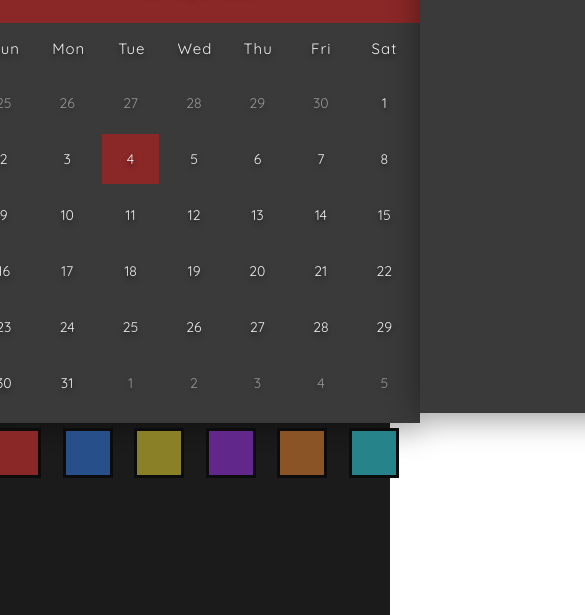
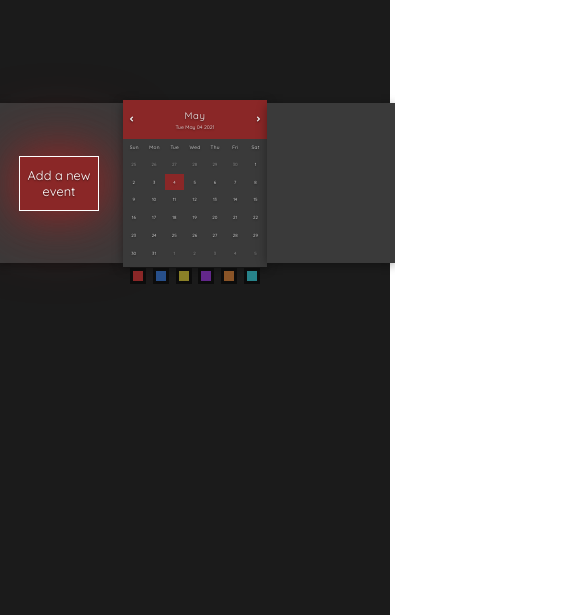
Before and after one commit to LukasDeRuiter/project-Calendar, a plain HTML site: page index.html in a window 390 px wide. Shown: the part 229-844 px from the top of the page, 585 px wide, since content can reach past the window. Drawn offline with Linux system fonts and the light colour scheme.

Commit message:
added media queries for smartphone, ipad and laptop

```diff
--- a/calendar.css
+++ b/calendar.css
@@ -246,6 +246,7 @@ html{
 .deleteBtn{
     color: white;
     border: 0.2rem solid white;
+    font-size: 1rem;
     width: 10rem;
     height: 4rem;
     margin-top: 1rem;
@@ -328,3 +329,22 @@ html{
 .teal{
     background-color: rgb(39, 131, 138);
 }
+
+
+@media screen and (max-width: 480px){
+    html{
+        font-size: 20%;
+    }
+}
+
+@media screen and (min-width: 481px) and (max-width: 768px){
+    html{
+        font-size: 30%;
+    }
+}
+
+@media screen and (min-width: 769px) and (max-width: 1200px){
+    html{
+        font-size: 40%;
+    }
+}
```
